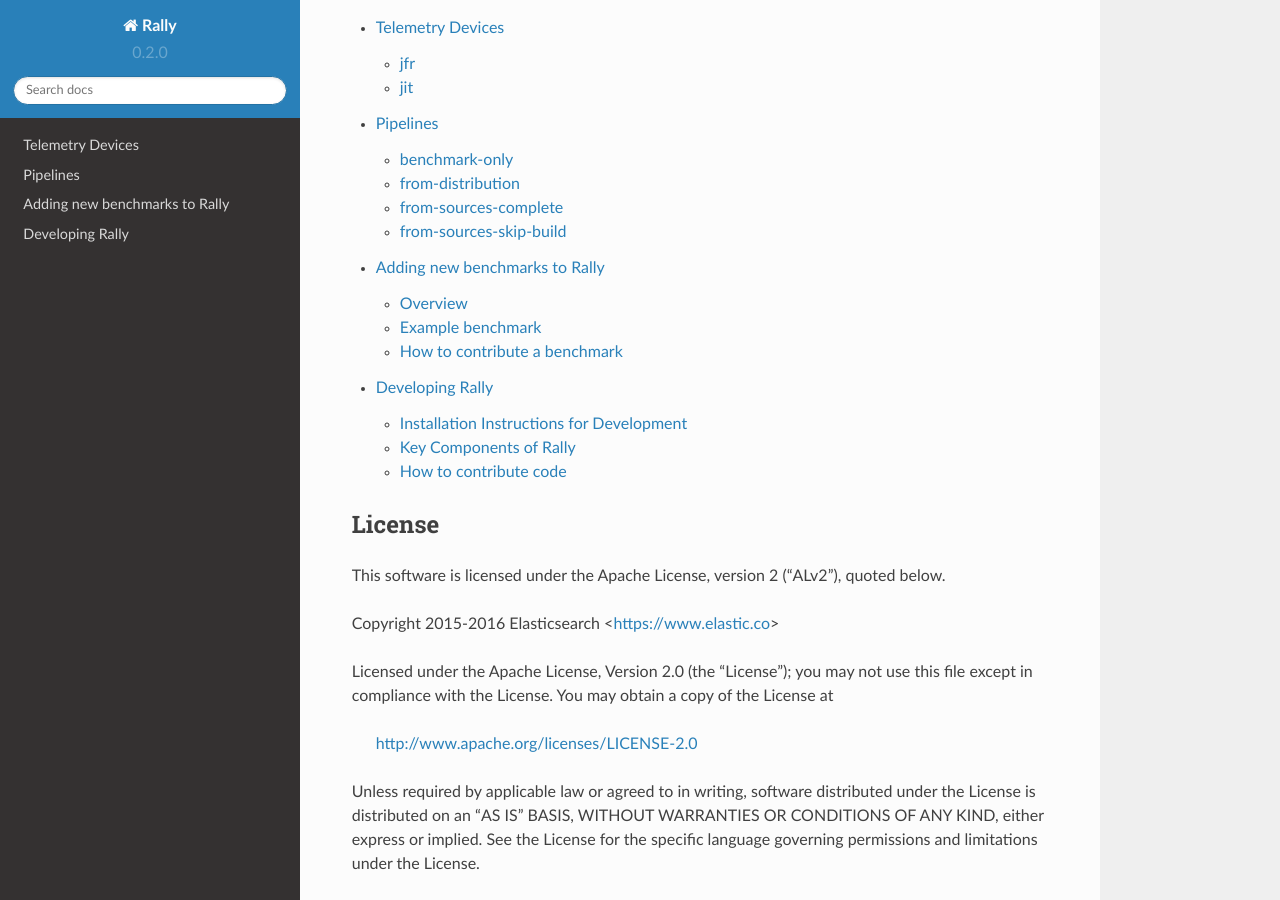
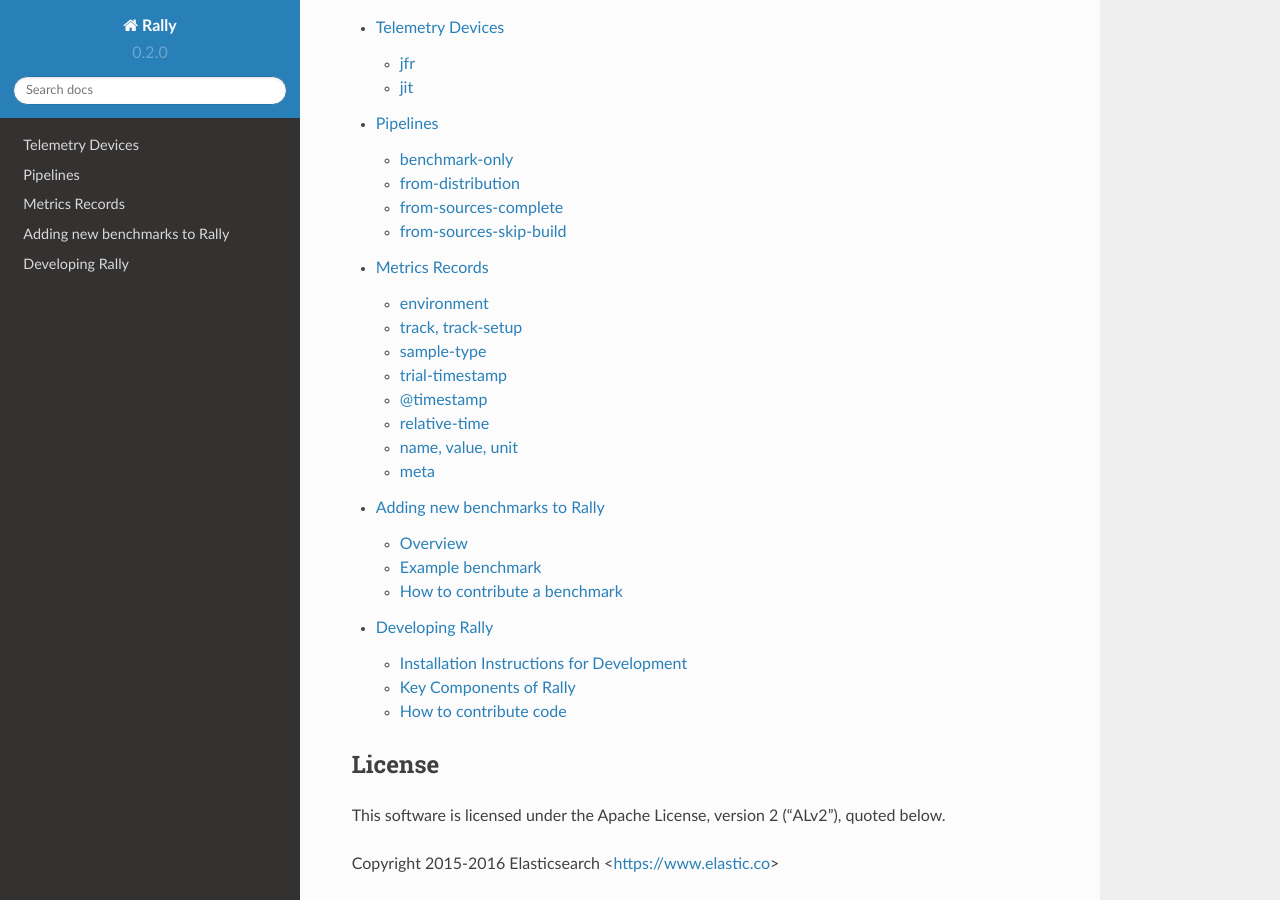
Before and after one commit to elastic/rally, a Sphinx documentation site: the page built from docs/index.rst, in a window 1280 px wide and 900 px high, scrolled down 4039 px. Built offline with Sphinx 7.4.7 and the Read the Docs theme 2.0.0, drawn with Linux system fonts in a browser that asks for light colours; some of the changed lines change nothing that is shown.

Commit message:
Document metrics record format
Closes #85

```diff
--- a/docs/index.rst
+++ b/docs/index.rst
@@ -160,6 +160,7 @@
 
    telemetry
    pipelines
+   metrics
    adding_benchmarks
    developing
 
--- /dev/null
+++ b/docs/metrics.rst
@@ -0,0 +1,84 @@
+Metrics Records
+===============
+
+At the end of a benchmark, Rally stores all metrics records in its metrics store, which is a dedicated Elasticsearch cluster. Some metrics are gathered
+
+Here is a typical metrics record::
+
+
+    {
+          "environment": "nightly",
+          "track": "geonames",
+          "track-setup": "defaults",
+          "sample-type": "normal",
+          "trial-timestamp": "20160421T042749Z",
+          "@timestamp": 1461213093093,
+          "relative-time": 10507328,
+          "name": "cpu_utilization_1s_index",
+          "value": 3385.1,
+          "unit": "%",
+          "meta": {
+            "cpu_physical_cores": 36,
+            "cpu_logical_cores": 72,
+            "cpu_model": "Intel(R) Xeon(R) CPU E5-2699 v3 @ 2.30GHz",
+            "os_name": "Linux",
+            "os_version": "3.19.0-21-generic",
+            "host_name": "beast2",
+            "node_name": "rally-node0",
+            "source_revision": "a6c0a81",
+            "tag_reference": "Github ticket 1234"
+          }
+        }
+
+As you can see we do not only store the metrics name and its value but lots of meta-information. This allows you to create lots of different visualizations and reports in Kibana.
+
+Below we describe each field in more detail.
+
+environment
+~~~~~~~~~~~
+
+The environment describes the origin of a metric record. You define this value in the initial configuration of Rally. The intention is to clearly separate different benchmarking environments but still allow to store them in the same index.
+
+track, track-setup
+~~~~~~~~~~~~~~~~~~
+
+This is the track and track setup for which the metrics record has been produced.
+
+sample-type
+~~~~~~~~~~~
+
+Rally runs warmup trials but records all samples. Normally, we are just interested in "normal" samples but for a full picture we might want to look also at "warmup" samples.
+
+trial-timestamp
+~~~~~~~~~~~~~~~
+
+A constant timestamp (always in UTC) that is determined when Rally is invoked. It is intended to group all samples of a benchmark trial.
+
+@timestamp
+~~~~~~~~~~
+
+The timestamp in milliseconds since epoch determined when the sample was taken.
+
+relative-time
+~~~~~~~~~~~~~
+
+The relative time in microseconds since the start of the benchmark. This is useful for comparing time-series graphs over multiple trials, e.g. you might want to compare the indexing throughput over time across multiple benchmark trials. Obviously, they should always start at the same (relative) point in time and absolute timestamps are useless for that.
+
+name, value, unit
+~~~~~~~~~~~~~~~~~
+
+This is the actual metric name and value with an optional unit (counter metrics don't have a unit). Depending on the nature of a metric, it is either sampled periodically by Rally, e.g. the CPU utilization or query latency or just measured once like the final size of the index.
+
+meta
+~~~~
+
+Rally captures also some meta information for each metric record:
+
+* CPU info: number of physical and logical cores and also the model name
+* OS info: OS name and version
+* Host name
+* Node name: If Rally provisions the cluster, it will choose a unique name for each node.
+* Source revision: We always record the git hash of the version of Elasticsearch that is benchmarked. This is even done if you benchmark an official binary release.
+* Custom tag: You can define one custom tag with the command line flag ``--user-tag``. The tag is prefixed by "tag_" in order to avoid accidental clashes with Rally internal tags.
+
+Note that depending on the "level" of a metric record, certain meta information might be missing. It makes no sense to record host level meta info for a cluster wide metric record, like a query latency (as it cannot be attributed to a single node).
```
